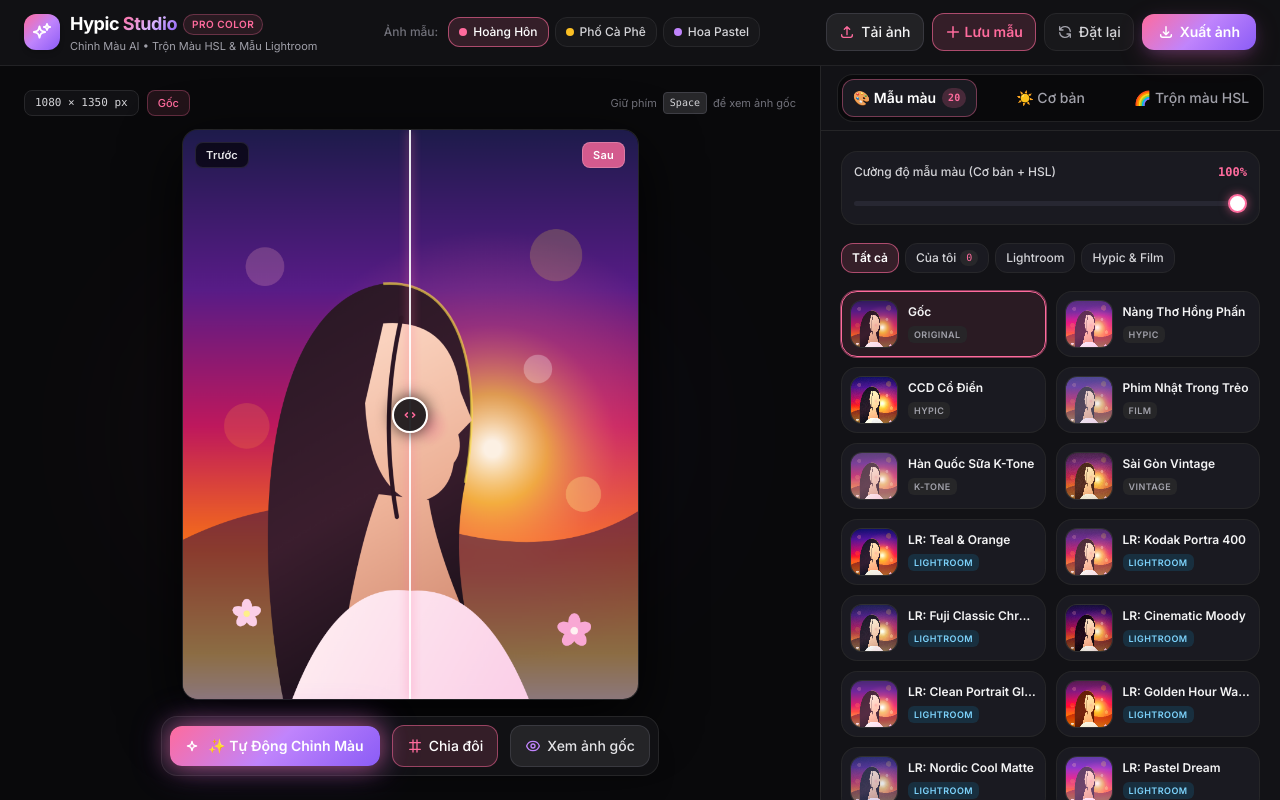
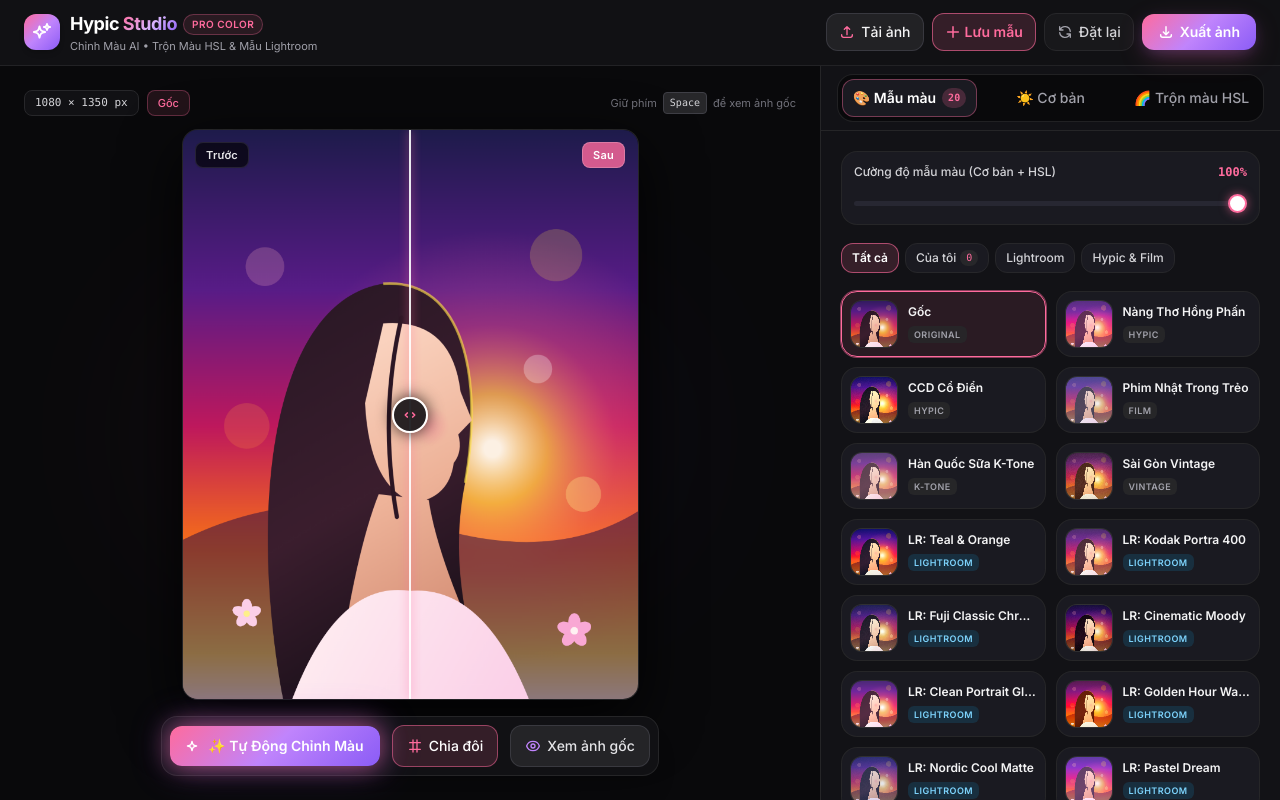
Before and after one commit to amhuy/chianvip, a plain HTML site: page index.html in a window 1280 px wide. Drawn offline with nearby package versions, Linux system fonts and the light colour scheme.

Commit message:
Update index.html

```diff
--- a/index.html
+++ b/index.html
@@ -212,24 +212,6 @@
           <p class="hidden xl:block text-[11px] text-zinc-400">Chỉnh Màu AI • Trộn Màu HSL &amp; Mẫu Lightroom</p>
         </div>
       </div>
-
-      <!-- Built-in Sample Photo Switcher Pills -->
-      <div class="order-3 lg:order-2 flex w-full lg:w-auto items-center justify-center gap-1.5 overflow-x-auto no-scrollbar pt-1 lg:pt-0">
-        <span class="hidden xl:inline text-xs font-medium text-zinc-500 mr-1">Ảnh mẫu:</span>
-        <button type="button" data-sample="sunset_muse" class="sample-btn active-sample flex items-center gap-1.5 rounded-xl border border-[#FF6B9D]/60 bg-[#FF6B9D]/15 px-2.5 py-1.5 text-xs font-medium text-white transition hover:bg-[#FF6B9D]/25 shrink-0">
-          <span class="h-2 w-2 rounded-full bg-[#FF6B9D]"></span>
-          Hoàng Hôn
-        </button>
-        <button type="button" data-sample="twilight_cafe" class="sample-btn flex items-center gap-1.5 rounded-xl border border-zinc-800 bg-zinc-900/90 px-2.5 py-1.5 text-xs font-medium text-zinc-300 transition hover:border-zinc-700 hover:text-white shrink-0">
-          <span class="h-2 w-2 rounded-full bg-amber-400"></span>
-          Phố Cà Phê
-        </button>
-        <button type="button" data-sample="pastel_blossoms" class="sample-btn flex items-center gap-1.5 rounded-xl border border-zinc-800 bg-zinc-900/90 px-2.5 py-1.5 text-xs font-medium text-zinc-300 transition hover:border-zinc-700 hover:text-white shrink-0">
-          <span class="h-2 w-2 rounded-full bg-purple-400"></span>
-          Hoa Pastel
-        </button>
-      </div>
-
       <!-- Top Action Buttons -->
       <div class="order-2 lg:order-3 flex items-center gap-1.5 sm:gap-2">
         <button id="uploadBtn" type="button" class="flex items-center gap-1.5 rounded-xl border border-zinc-700/80 bg-zinc-800/80 px-2.5 sm:px-3 py-2 text-xs sm:text-sm font-medium text-zinc-100 transition hover:border-[#FF6B9D]/60 hover:bg-zinc-800 active:scale-95">
```
